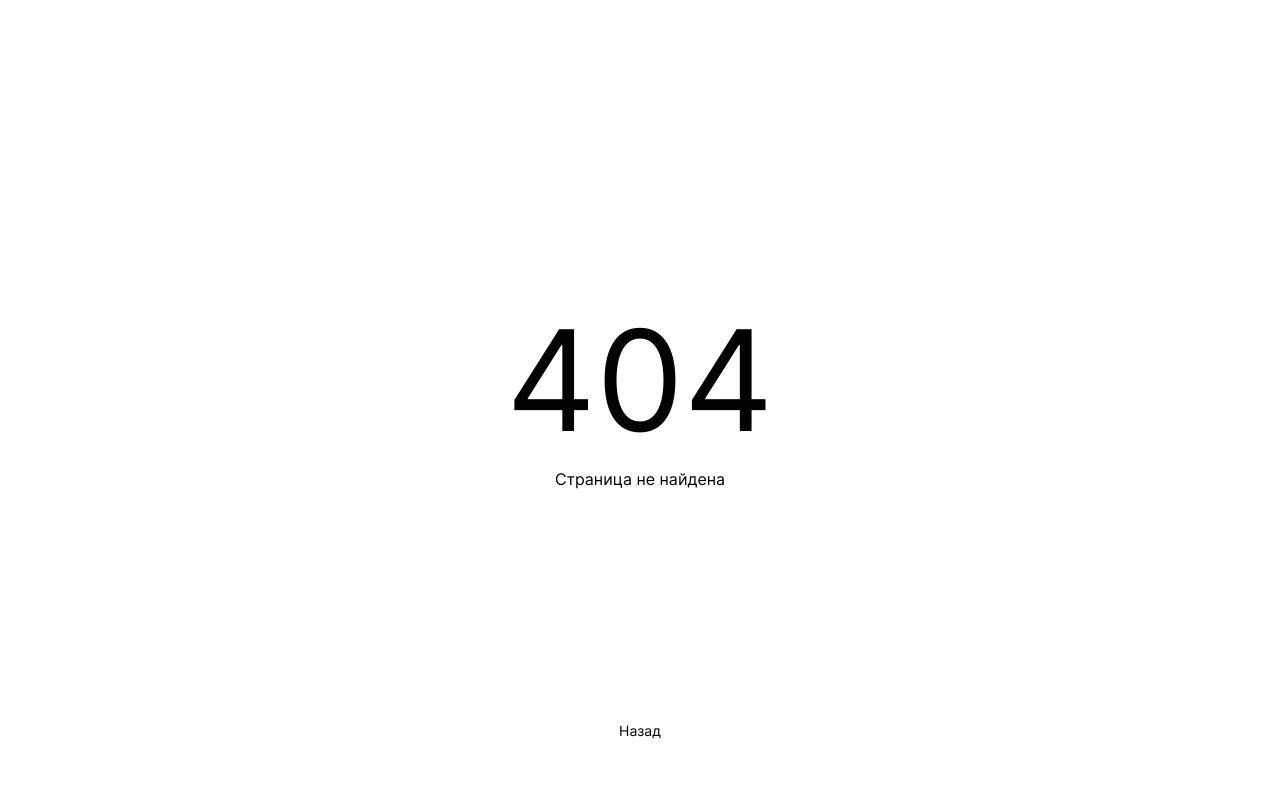
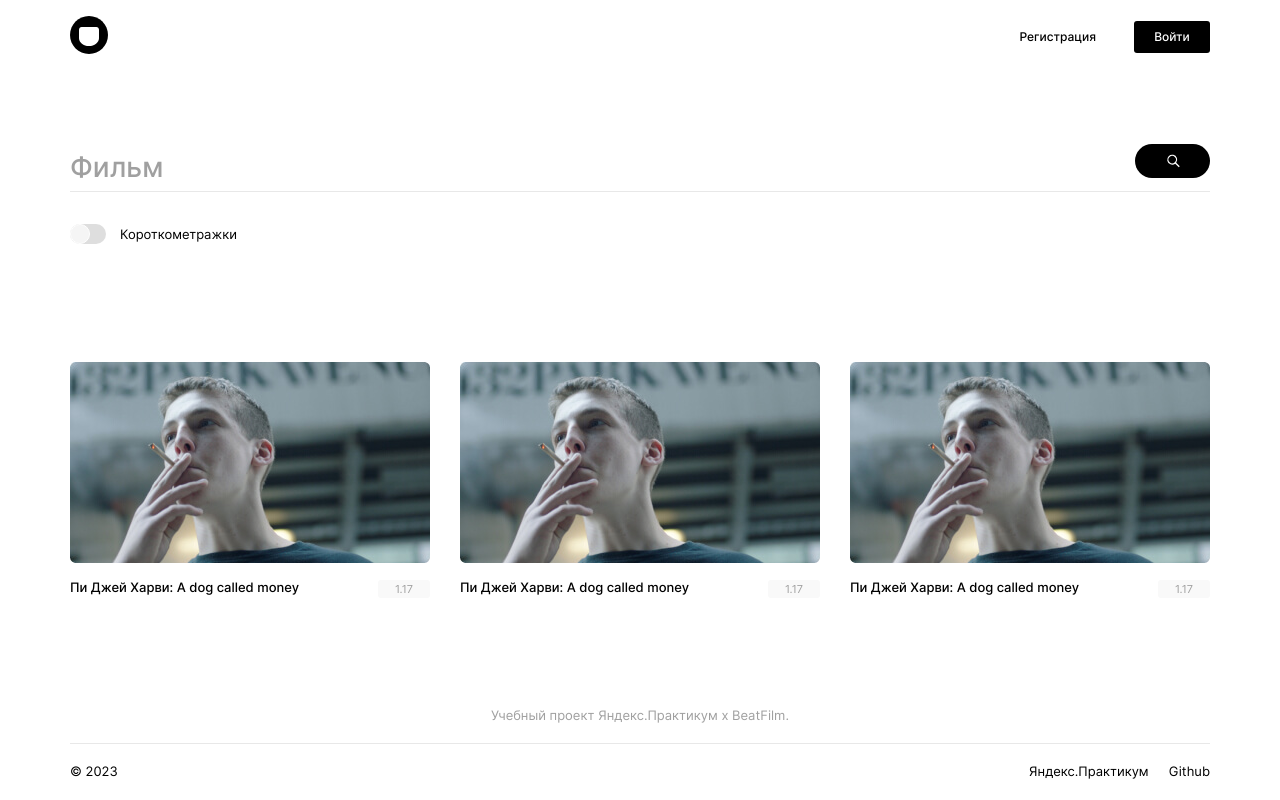
Before and after one commit to pchupchu/movies-explorer-frontend, a React (Create React App) app: page /saved-movies in a window 1280 px wide. Before the commit this address had no page. Built offline with nearby package versions, Linux system fonts and the light colour scheme.

Commit message:
Add FilterCheckbox

```diff
--- a/src/components/App/App.js
+++ b/src/components/App/App.js
@@ -5,6 +5,7 @@ import Register from "../Register/Register";
 import NotFound from "../NotFound/NotFound";
 import Main from "../Main/Main";
 import Movies from "../Movies/Movies";
+import SavedMovies from "../SavedMovies/SavedMovies";
 
 function App() {
   return (
@@ -14,6 +15,7 @@ function App() {
         <Route path="signup" element={<Register />} />
         <Route path="/" element={<Main />} />
         <Route path="/movies" element={<Movies />} />
+        <Route path="/saved-movies" element={<SavedMovies />} />
         <Route path="*" element={<NotFound />} />
       </Routes>
     </div>
--- a/src/components/Login/Login.css
+++ b/src/components/Login/Login.css
@@ -87,6 +87,10 @@
 .login__form-item:focus {
   outline: none;
   border-bottom: 1px solid #000;
+}
+
+.login__form-item:invalid {
+  color: #ff4062;
 }
 
 .login__form-item::placeholder {
--- a/src/components/Main/Promo/Promo.js
+++ b/src/components/Main/Promo/Promo.js
@@ -1,4 +1,3 @@
-import { Link } from "react-router-dom";
 import "./Promo.css";
 
 function Promo() {
@@ -10,9 +9,9 @@ function Promo() {
       <p className="promo__text">
         Листайте ниже, чтобы узнать больше про этот проект и его создателя.
       </p>
-      <Link to="/#project" className="promo__link">
+      <a href="/#project" className="promo__link">
         Узнать больше
-      </Link>
+      </a>
     </section>
   );
 }
--- a/src/components/MoviesCard/MoviesCard.css
+++ b/src/components/MoviesCard/MoviesCard.css
@@ -48,10 +48,15 @@
   font-size: 10px;
   line-height: 0.9;
   text-align: center;
+  display: none;
 }
 
 .movie__like-button::before {
   content: "Сохранить";
+}
+
+.movie:hover .movie__like-button {
+  display: block;
 }
 
 .movie__liked-button {
--- a/src/components/Preloader/Preloader.css
+++ b/src/components/Preloader/Preloader.css
@@ -61,13 +61,13 @@
   position: absolute;
   top: 0;
   left: 0;
-    background: #FF6838;
+  background: ##f3c1f8;
   border-radius: 50px;
 }
 
 .preloader__round::after,
 .preloader__round::before {
-    content: '';
+  content: "";
   width: 100px;
   height: 100px;
   position: absolute;
@@ -83,6 +83,6 @@
 
 .preloader__round::before {
   z-index: 10;
-    background: #FF6838;
+  background: ##f3c1f8;
   animation: preloader-inside-red 1s ease-in-out infinite;
 }
--- a/src/components/Register/Register.css
+++ b/src/components/Register/Register.css
@@ -89,11 +89,13 @@
   border-bottom: 1px solid #000;
 }
 
-.auth__form-item::placeholder {
-  font-family: inherit;
-  color: #c4c4c4;
-  font-size: 14px;
-  line-height: 1.21;
+.auth__form-item:focus {
+  outline: none;
+  border-bottom: 1px solid #000;
+}
+
+.auth__form-item:invalid {
+  color: #ff4062;
 }
 
 .auth__form-item::-webkit-input-placeholder {
--- a/src/components/Register/Register.js
+++ b/src/components/Register/Register.js
@@ -13,7 +13,7 @@ function Register() {
         <label className="auth__form-label">
           Имя
           <input
-            type="email"
+            type="text"
             className="auth__form-item"
             id="name"
             name="name"
--- /dev/null
+++ b/src/components/SavedMovies/SavedMovies.css
@@ -0,0 +1,6 @@
+.saved-movies {
+  background-color: #fff;
+  display: flex;
+  flex-direction: column;
+  min-height: 100vh;
+}
--- /dev/null
+++ b/src/components/SavedMovies/SavedMovies.js
@@ -0,0 +1,18 @@
+import "./SavedMovies.css";
+import Header from "../Header/Header";
+import Footer from "../Footer/Footer";
+import MoviesCardList from "../MoviesCardList/MoviesCardList";
+import SearchForm from "../SearchForm/SearchForm";
+
+function SavedMovies() {
+  return (
+    <section className="saved-movies">
+      <Header />
+      <SearchForm />
+      <MoviesCardList />
+      <Footer />
+    </section>
+  );
+}
+
+export default SavedMovies;
--- /dev/null
+++ b/src/components/SearchForm/FilterCheckbox/FilterCheckbox.css
@@ -0,0 +1,68 @@
+.filter {
+  flex-grow: 0;
+  margin: 0 auto;
+  padding: 0;
+  display: flex;
+  gap: 14px;
+  align-items: center;
+}
+
+@media screen and (max-width: 960px) {
+  .filter {
+    flex-flow: row-reverse;
+  }
+}
+
+@media screen and (max-width: 425px) {
+  .filter {
+    gap: 13px;
+    justify-content: center;
+  }
+}
+
+.filter__input {
+  margin: 0;
+  padding: 0;
+  width: 36px;
+  height: 20px;
+  background-color: #dedede;
+  border-radius: 20px;
+  position: relative;
+  cursor: pointer;
+  outline: none;
+  transition: all 0.2s ease-in-out;
+  appearance: none;
+  position: relative;
+}
+
+.filter__input:after {
+  position: absolute;
+  content: "";
+  width: 14px;
+  height: 14px;
+  border-radius: 50%;
+  background-color: #f5f5f5;
+  border: 1px solid #fff;
+  left: 0;
+  top: 0;
+  transition: all 0.2s ease-in-out;
+  padding: 2px;
+}
+
+.filter__input:checked:after {
+  left: 16px;
+  background-color: #2be080;
+}
+
+.filter__title {
+  font-weight: 400;
+  font-size: 13px;
+  line-height: 1.39;
+}
+
+@media screen and (max-width: 425px) {
+  .filter__title {
+    font-size: 11px;
+    line-height: 1.64;
+  }
+}
--- /dev/null
+++ b/src/components/SearchForm/FilterCheckbox/FilterCheckbox.js
@@ -0,0 +1,19 @@
+import "./FilterCheckbox.css";
+
+function FilterCheckbox() {
+  return (
+    <div className="filter">
+      <input
+        type="checkbox"
+        className="filter__input"
+        id="short-film"
+        name="short-film"
+      />
+      <label htmlFor="short-film" className="filter__title">
+        Короткометражки
+      </label>
+    </div>
+  );
+}
+
+export default FilterCheckbox;
--- a/src/components/SearchForm/SearchForm.js
+++ b/src/components/SearchForm/SearchForm.js
@@ -1,10 +1,10 @@
 import "./SearchForm.css";
+import FilterCheckbox from "./FilterCheckbox/FilterCheckbox";
 
 function SearchForm() {
   return (
     <div className="search">
       <form className="search__form">
-        {/* <label className="search__label"> */}
         <input
           type="film"
           className="search__input"
@@ -13,9 +13,9 @@ function SearchForm() {
           placeholder="Фильм"
           required
         />
-        {/* </label> */}
         <button className="search__button" type="button"></button>
       </form>
+      <FilterCheckbox />
     </div>
   );
 }
```
Lines whose indentation alone changed are shown as unchanged.
